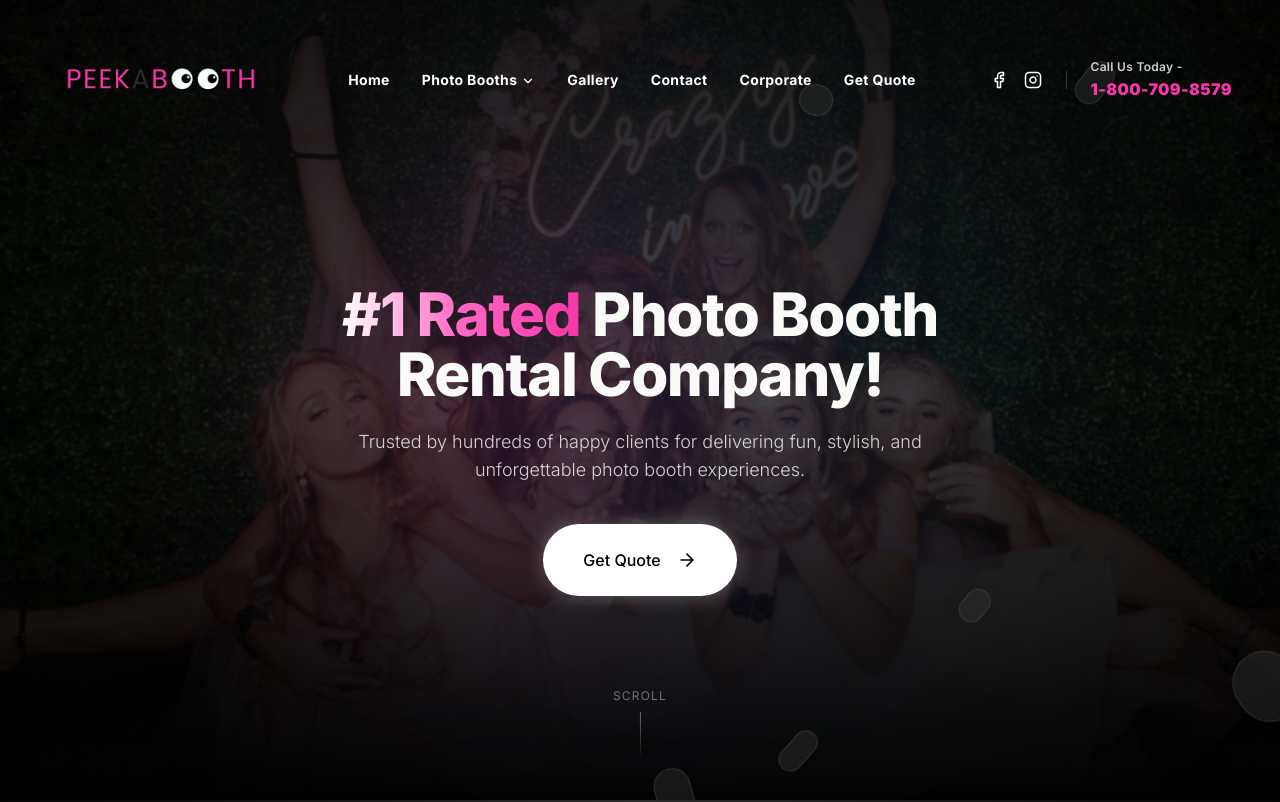
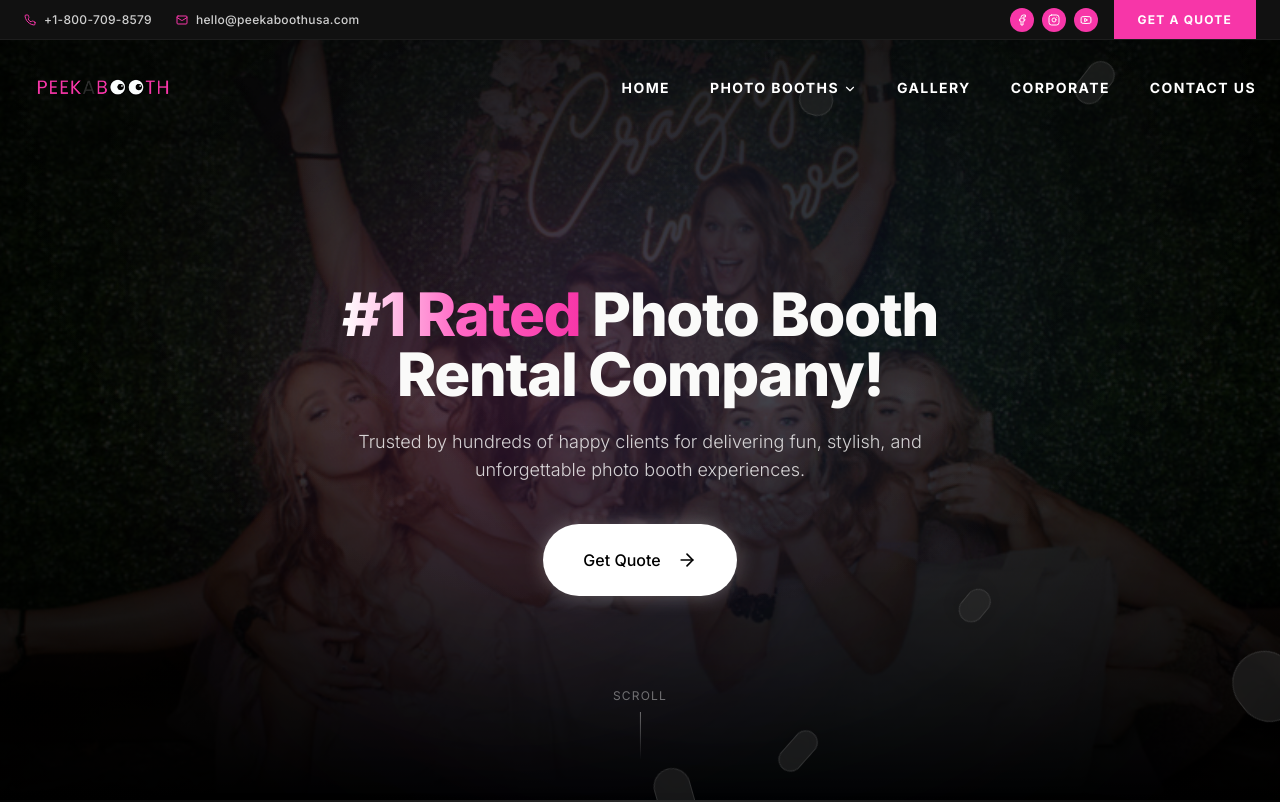
Before and after one commit to Sharmeen-Rauf/peekaboothusa, a Next.js app: page / in a window 1280 px wide. Shown: the top 802 px of the page. Built offline with nearby package versions, Linux system fonts and the light colour scheme.

Commit message:
feat: create responsive Navbar component with scroll-aware styling and mobile menu support

```diff
--- a/components/layout/Navbar.tsx
+++ b/components/layout/Navbar.tsx
@@ -1,18 +1,16 @@
 "use client";
 
-import { useState, useEffect } from "react";
+import { useState } from "react";
 import { motion, useScroll, useMotionValueEvent } from "framer-motion";
-import { Button } from "@/components/ui/Button";
-import { Menu, X, Facebook, Instagram, ChevronDown } from "lucide-react";
+import { Menu, X, Facebook, Instagram, ChevronDown, Phone, Mail, Youtube } from "lucide-react";
 import Link from "next/link";
 
 const navLinks = [
-  { name: "Home", href: "/" },
-  { name: "Photo Booths", href: "#services", hasDropdown: true },
-  { name: "Gallery", href: "#gallery" },
-  { name: "Contact", href: "#contact" },
-  { name: "Corporate", href: "#corporate" },
-  { name: "Get Quote", href: "#contact" },
+  { name: "HOME", href: "/" },
+  { name: "PHOTO BOOTHS", href: "#services", hasDropdown: true },
+  { name: "GALLERY", href: "#gallery" },
+  { name: "CORPORATE", href: "#corporate" },
+  { name: "CONTACT US", href: "#contact" },
 ];
 
 export default function Navbar() {
@@ -25,69 +23,90 @@ export default function Navbar() {
   });
 
   return (
-    <motion.header
-      initial={{ y: -100 }}
-      animate={{ y: 0 }}
-      transition={{ type: "spring", stiffness: 300, damping: 30 }}
-      className={`fixed top-0 left-0 right-0 z-50 transition-all duration-300 ${
-        isScrolled ? "py-4" : "py-6"
+    <header className="fixed top-0 left-0 right-0 z-50 flex flex-col">
+      {/* TOP BAR */}
+      <div
+        className={`w-full bg-[#111] transition-all duration-300 overflow-hidden flex items-center border-b border-white/5 ${
+          isScrolled ? "h-0 opacity-0 pointer-events-none" : "h-10 opacity-100"
+        }`}
+      >
+        <div className="container mx-auto px-4 md:px-6 flex justify-between items-center h-full">
+          {/* Top Bar Left: Contact Info */}
+          <div className="flex items-center gap-6 text-[11px] md:text-xs text-white/80 font-medium tracking-wide">
+            <a href="tel:1-800-709-8579" className="flex items-center gap-2 hover:text-brand-neon transition-colors">
+              <Phone size={12} className="text-brand-neon" />
+              +1-800-709-8579
+            </a>
+            <a href="mailto:hello@peekaboothusa.com" className="hidden sm:flex items-center gap-2 hover:text-brand-neon transition-colors">
+              <Mail size={12} className="text-brand-neon" />
+              hello@peekaboothusa.com
+            </a>
+          </div>
+
+          {/* Top Bar Right: Socials & CTA */}
+          <div className="flex items-center h-full">
+            <div className="flex items-center gap-2 mr-4">
+              <a href="#" className="w-5 h-5 md:w-6 md:h-6 rounded-full bg-brand-neon text-white flex items-center justify-center hover:bg-white hover:text-brand-neon transition-colors">
+                <Facebook size={10} className="md:w-3 md:h-3" />
+              </a>
+              <a href="#" className="w-5 h-5 md:w-6 md:h-6 rounded-full bg-brand-neon text-white flex items-center justify-center hover:bg-white hover:text-brand-neon transition-colors">
+                <Instagram size={10} className="md:w-3 md:h-3" />
+              </a>
+              <a href="#" className="w-5 h-5 md:w-6 md:h-6 rounded-full bg-brand-neon text-white flex items-center justify-center hover:bg-white hover:text-brand-neon transition-colors">
+                <Youtube size={10} className="md:w-3 md:h-3" />
+              </a>
+            </div>
+            <a
+              href="#contact"
+              className="h-full px-4 md:px-6 bg-brand-neon flex items-center justify-center text-[10px] md:text-xs font-bold text-white hover:bg-white hover:text-brand-neon transition-colors tracking-widest uppercase"
+            >
+              Get A Quote
+            </a>
+          </div>
+        </div>
+      </div>
+
+      {/* MAIN NAVBAR */}
+      <div
+        className={`w-full transition-all duration-300 ${
+          isScrolled ? "bg-black/95 backdrop-blur-md shadow-lg py-2 md:py-3 border-b border-white/5" : "bg-transparent py-4 md:py-5"
         }`}
       >
         <div className="container mx-auto px-4 md:px-6">
-        <div className={`flex items-center justify-between rounded-2xl px-6 py-4 transition-all duration-500 ${
-          isScrolled ? "glass-panel shadow-lg" : "bg-transparent"
-        }`}>
+          <div className="flex items-center justify-between">
             {/* Logo */}
-          <Link href="/" className="relative z-10 flex items-center">
+            <Link href="/" className="relative z-10 flex items-center hover:scale-105 transition-transform duration-300">
               {/* eslint-disable-next-line @next/next/no-img-element */}
               <img
                 src="/PeekABooth-LOGO-2025-600x212.png"
                 alt="Peekabooth USA Logo"
-              className="h-12 md:h-16 lg:h-20 w-auto object-contain transition-all duration-300"
-              title="Change 'invert' to make it black if needed"
+                className="h-9 md:h-12 lg:h-14 w-auto object-contain transition-all duration-300"
               />
             </Link>
 
             {/* Desktop Nav */}
-          <nav className="hidden lg:flex items-center gap-8">
+            <nav className="hidden lg:flex items-center gap-8 xl:gap-10">
               {navLinks.map((link) => (
                 <Link
                   key={link.name}
                   href={link.href}
-                className="text-sm font-bold tracking-wide text-white hover:text-brand-neon transition-colors relative group flex items-center gap-1"
+                  className="text-xs xl:text-sm font-bold tracking-widest text-white hover:text-brand-neon transition-colors flex items-center gap-1 group relative py-2"
                 >
                   {link.name}
-                {link.hasDropdown && <ChevronDown size={14} className="mt-0.5" />}
-                <span className="absolute -bottom-1 left-0 w-0 h-0.5 bg-brand-neon transition-all duration-300 group-hover:w-full rounded-full"></span>
+                  {link.hasDropdown && <ChevronDown size={14} className="mt-0.5 group-hover:rotate-180 transition-transform duration-300" />}
+                  <span className="absolute bottom-0 left-0 w-0 h-[2px] bg-brand-neon transition-all duration-300 group-hover:w-full"></span>
                 </Link>
               ))}
             </nav>
 
-          {/* Desktop Right Side */}
-          <div className="hidden lg:flex items-center gap-6">
-            <div className="flex items-center gap-4 border-r border-white/20 pr-6">
-              <a href="#" className="text-white hover:text-brand-neon transition-transform hover:scale-110">
-                <Facebook size={18} />
-              </a>
-              <a href="#" className="text-white hover:text-brand-neon transition-transform hover:scale-110">
-                <Instagram size={18} />
-              </a>
-            </div>
-            <div className="flex flex-col justify-center text-left">
-              <span className="text-xs font-semibold text-white/80 tracking-wide mb-0.5">Call Us Today -</span>
-              <a href="tel:1-800-709-8579" className="text-brand-neon font-black text-base hover:text-brand-glow transition-colors tracking-wide">
-                1-800-709-8579
-              </a>
-            </div>
-          </div>
-
             {/* Mobile Menu Toggle */}
             <button
-            className="md:hidden relative z-10 text-white"
+              className="lg:hidden relative z-10 text-white hover:text-brand-neon transition-colors p-2 -mr-2"
               onClick={() => setIsMobileOpen(!isMobileOpen)}
             >
-            {isMobileOpen ? <X size={24} /> : <Menu size={24} />}
+              {isMobileOpen ? <X size={28} /> : <Menu size={28} />}
             </button>
+          </div>
         </div>
       </div>
 
@@ -96,7 +115,7 @@ export default function Navbar() {
         initial={false}
         animate={isMobileOpen ? { opacity: 1, y: 0 } : { opacity: 0, y: "-100%" }}
         transition={{ duration: 0.3 }}
-        className="absolute top-0 left-0 w-full h-screen bg-background/95 backdrop-blur-xl z-0 flex flex-col items-center justify-center gap-8 md:hidden pointer-events-none"
+        className="absolute top-0 left-0 w-full h-screen bg-black/98 backdrop-blur-2xl z-40 flex flex-col items-center justify-center gap-8 lg:hidden pointer-events-none"
         style={{ pointerEvents: isMobileOpen ? "auto" : "none" }}
       >
         {navLinks.map((link) => (
@@ -104,30 +123,33 @@ export default function Navbar() {
             key={link.name}
             href={link.href}
             onClick={() => setIsMobileOpen(false)}
-            className="text-2xl font-bold text-white hover:text-brand-neon transition-colors flex items-center gap-2"
+            className="text-xl md:text-2xl font-bold tracking-widest text-white hover:text-brand-neon transition-colors flex items-center gap-2 uppercase"
           >
             {link.name}
             {link.hasDropdown && <ChevronDown size={20} />}
           </Link>
         ))}
 
-        <div className="mt-8 flex flex-col items-center gap-6">
+        <div className="mt-12 flex flex-col items-center gap-6">
           <div className="flex flex-col text-center leading-tight">
-            <span className="text-sm font-medium text-white/80 mb-1">Call Us Today -</span>
-            <a href="tel:1-800-709-8579" className="text-brand-neon font-bold text-lg">
+            <span className="text-sm font-medium text-white/60 mb-2 uppercase tracking-widest">Call Us Today</span>
+            <a href="tel:1-800-709-8579" className="text-brand-neon font-bold text-2xl tracking-wide">
               1-800-709-8579
             </a>
           </div>
-          <div className="flex items-center gap-6">
-            <a href="#" className="text-white hover:text-brand-neon transition-colors">
-              <Facebook size={20} />
+          <div className="flex items-center gap-4 mt-4">
+             <a href="#" className="w-10 h-10 rounded-full bg-white/5 text-white flex items-center justify-center hover:bg-brand-neon hover:text-white transition-colors">
+               <Facebook size={18} />
              </a>
-            <a href="#" className="text-white hover:text-brand-neon transition-colors">
-              <Instagram size={20} />
+             <a href="#" className="w-10 h-10 rounded-full bg-white/5 text-white flex items-center justify-center hover:bg-brand-neon hover:text-white transition-colors">
+               <Instagram size={18} />
+             </a>
+             <a href="#" className="w-10 h-10 rounded-full bg-white/5 text-white flex items-center justify-center hover:bg-brand-neon hover:text-white transition-colors">
+               <Youtube size={18} />
              </a>
           </div>
         </div>
       </motion.div>
-    </motion.header>
+    </header>
   );
 }
```
Lines whose indentation alone changed are shown as unchanged.
